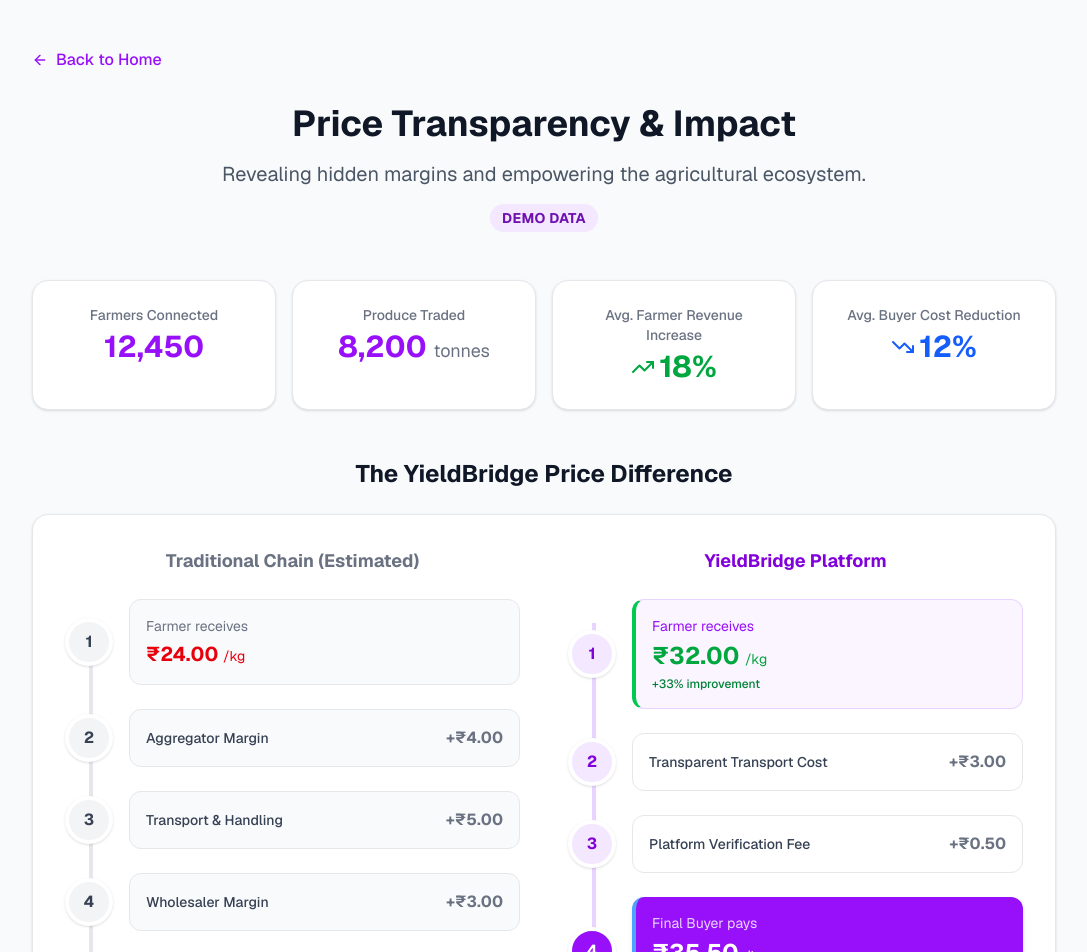
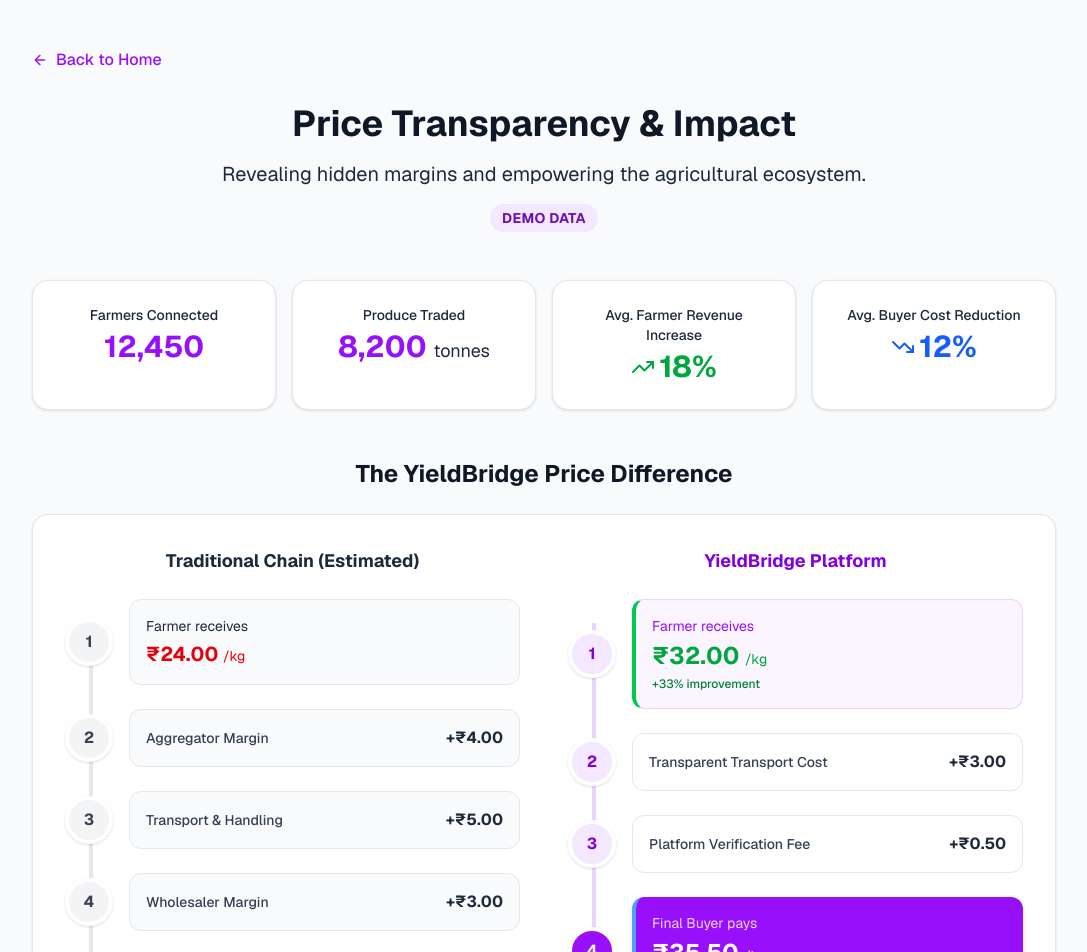
Before and after one commit to vibinshriyas2008-blip/yieldbridge-hackathon, a Next.js app: page /impact in a window 1280 px wide. Shown: the top 952 px of the page, without its empty margins (96-1183 px from the left). Built offline with nearby package versions, Linux system fonts and the light colour scheme.

Commit message:
Darken all gray text classes across the application

```diff
--- a/src/app/buyer/page.tsx
+++ b/src/app/buyer/page.tsx
@@ -10,11 +10,11 @@
       <div className="flex flex-col md:flex-row justify-between items-start md:items-center mb-8 gap-4">
         <div>
           <h1 className="text-3xl font-bold text-gray-900">Procurement Marketplace</h1>
-          <p className="text-gray-600 mt-1">Browse verified produce and submit quotations directly to farmers.</p>
+          <p className="text-gray-800 mt-1">Browse verified produce and submit quotations directly to farmers.</p>
         </div>
         <div className="flex gap-2 w-full md:w-auto">
           <div className="relative flex-1 md:w-64">
-            <Search className="w-5 h-5 absolute left-3 top-1/2 transform -translate-y-1/2 text-gray-400" />
+            <Search className="w-5 h-5 absolute left-3 top-1/2 transform -translate-y-1/2 text-gray-700" />
             <input
               type="text"
               placeholder="Search crops, locations..."
@@ -47,22 +47,22 @@
                 <div className="flex justify-between items-start mb-3">
                   <div>
                     <h3 className="text-xl font-bold text-gray-900 mb-1">{listing.crop}</h3>
-                    <p className="text-sm text-gray-600 font-medium">{listing.quantity} tonnes Available</p>
+                    <p className="text-sm text-gray-800 font-medium">{listing.quantity} tonnes Available</p>
                   </div>
                   <div className="text-right">
-                    <p className="text-xs text-gray-500">Expected Price</p>
-                    <p className="text-lg font-bold text-gray-900">₹{listing.expectedPrice}<span className="text-sm font-normal text-gray-500">/kg</span></p>
+                    <p className="text-xs text-gray-800">Expected Price</p>
+                    <p className="text-lg font-bold text-gray-900">₹{listing.expectedPrice}<span className="text-sm font-normal text-gray-800">/kg</span></p>
                   </div>
                 </div>
 
                 <div className="space-y-2 mb-6">
-                  <div className="flex items-center gap-2 text-sm text-gray-600">
-                    <User className="w-4 h-4 text-gray-400" />
+                  <div className="flex items-center gap-2 text-sm text-gray-800">
+                    <User className="w-4 h-4 text-gray-700" />
                     <span>{farmer?.name}</span>
                     {farmer?.verified && <span title="Platform Verified"><ShieldCheck className="w-4 h-4 text-blue-500" /></span>}
                   </div>
-                  <div className="flex items-center gap-2 text-sm text-gray-600">
-                    <MapPin className="w-4 h-4 text-gray-400" />
+                  <div className="flex items-center gap-2 text-sm text-gray-800">
+                    <MapPin className="w-4 h-4 text-gray-700" />
                     <span>{listing.location}</span>
                   </div>
                 </div>
--- a/src/app/farmer/add/page.tsx
+++ b/src/app/farmer/add/page.tsx
@@ -57,7 +57,7 @@
             <div>
               <label className="block text-sm font-medium text-gray-700 mb-2">Expected Price (₹ per kg)</label>
               <div className="relative">
-                <span className="absolute left-3 top-1/2 transform -translate-y-1/2 text-gray-500">₹</span>
+                <span className="absolute left-3 top-1/2 transform -translate-y-1/2 text-gray-800">₹</span>
                 <input required type="number" min="1" placeholder="e.g. 35" className="w-full pl-8 border border-gray-300 rounded-lg p-3 focus:ring-2 focus:ring-green-500 focus:border-green-500 outline-none" />
               </div>
             </div>
@@ -87,9 +87,9 @@
           <div>
             <label className="block text-sm font-medium text-gray-700 mb-2">Upload Photos</label>
             <div className="border-2 border-dashed border-gray-300 rounded-xl p-8 text-center hover:bg-gray-50 cursor-pointer transition-colors">
-              <UploadCloud className="w-12 h-12 text-gray-400 mx-auto mb-3" />
-              <p className="text-gray-600 font-medium">Click to upload photos of your crop</p>
-              <p className="text-gray-400 text-sm mt-1">PNG, JPG up to 10MB</p>
+              <UploadCloud className="w-12 h-12 text-gray-700 mx-auto mb-3" />
+              <p className="text-gray-800 font-medium">Click to upload photos of your crop</p>
+              <p className="text-gray-700 text-sm mt-1">PNG, JPG up to 10MB</p>
             </div>
           </div>
 
--- a/src/app/impact/page.tsx
+++ b/src/app/impact/page.tsx
@@ -11,7 +11,7 @@
 
         <div className="text-center mb-12">
           <h1 className="text-4xl font-bold text-gray-900 mb-4">Price Transparency & Impact</h1>
-          <p className="text-xl text-gray-600">Revealing hidden margins and empowering the agricultural ecosystem.</p>
+          <p className="text-xl text-gray-800">Revealing hidden margins and empowering the agricultural ecosystem.</p>
           <div className="mt-4 inline-block bg-purple-100 text-purple-800 px-3 py-1 rounded-full text-sm font-bold tracking-wide uppercase">
             Demo Data
           </div>
@@ -19,21 +19,21 @@
 
         <div className="grid md:grid-cols-4 gap-4 mb-12">
           <div className="bg-white p-6 rounded-2xl shadow-sm border border-gray-200 text-center">
-            <p className="text-sm text-gray-500 font-medium mb-1">Farmers Connected</p>
+            <p className="text-sm text-gray-800 font-medium mb-1">Farmers Connected</p>
             <p className="text-3xl font-bold text-purple-600">12,450</p>
           </div>
           <div className="bg-white p-6 rounded-2xl shadow-sm border border-gray-200 text-center">
-            <p className="text-sm text-gray-500 font-medium mb-1">Produce Traded</p>
-            <p className="text-3xl font-bold text-purple-600">8,200 <span className="text-lg font-normal text-gray-500">tonnes</span></p>
+            <p className="text-sm text-gray-800 font-medium mb-1">Produce Traded</p>
+            <p className="text-3xl font-bold text-purple-600">8,200 <span className="text-lg font-normal text-gray-800">tonnes</span></p>
           </div>
           <div className="bg-white p-6 rounded-2xl shadow-sm border border-gray-200 text-center">
-            <p className="text-sm text-gray-500 font-medium mb-1">Avg. Farmer Revenue Increase</p>
+            <p className="text-sm text-gray-800 font-medium mb-1">Avg. Farmer Revenue Increase</p>
             <p className="text-3xl font-bold text-green-600 flex justify-center items-center gap-1">
               <TrendingUp className="w-6 h-6" /> 18%
             </p>
           </div>
           <div className="bg-white p-6 rounded-2xl shadow-sm border border-gray-200 text-center">
-            <p className="text-sm text-gray-500 font-medium mb-1">Avg. Buyer Cost Reduction</p>
+            <p className="text-sm text-gray-800 font-medium mb-1">Avg. Buyer Cost Reduction</p>
             <p className="text-3xl font-bold text-blue-600 flex justify-center items-center gap-1">
               <TrendingDown className="w-6 h-6" /> 12%
             </p>
@@ -47,7 +47,7 @@
 
             {/* Traditional Chain */}
             <div>
-              <h3 className="text-lg font-bold text-gray-500 mb-6 flex items-center justify-center gap-2">
+              <h3 className="text-lg font-bold text-gray-800 mb-6 flex items-center justify-center gap-2">
                 Traditional Chain (Estimated)
               </h3>
 
@@ -58,7 +58,7 @@
                   <div className="flex items-center gap-4">
                     <div className="w-12 h-12 rounded-full bg-gray-100 border-4 border-white flex items-center justify-center z-10 font-bold text-gray-700 shadow-sm">1</div>
                     <div className="flex-1 bg-gray-50 p-4 rounded-xl border border-gray-200">
-                      <p className="text-sm text-gray-500 mb-1">Farmer receives</p>
+                      <p className="text-sm text-gray-800 mb-1">Farmer receives</p>
                       <p className="text-xl font-bold text-red-600">₹24.00 <span className="text-sm font-normal">/kg</span></p>
                     </div>
                   </div>
@@ -67,7 +67,7 @@
                     <div className="w-12 h-12 rounded-full bg-gray-100 border-4 border-white flex items-center justify-center z-10 font-bold text-gray-700 shadow-sm">2</div>
                     <div className="flex-1 bg-gray-50 p-4 rounded-xl border border-gray-200 flex justify-between items-center">
                       <p className="text-sm font-medium text-gray-700">Aggregator Margin</p>
-                      <p className="font-bold text-gray-500">+₹4.00</p>
+                      <p className="font-bold text-gray-800">+₹4.00</p>
                     </div>
                   </div>
 
@@ -75,7 +75,7 @@
                     <div className="w-12 h-12 rounded-full bg-gray-100 border-4 border-white flex items-center justify-center z-10 font-bold text-gray-700 shadow-sm">3</div>
                     <div className="flex-1 bg-gray-50 p-4 rounded-xl border border-gray-200 flex justify-between items-center">
                       <p className="text-sm font-medium text-gray-700">Transport & Handling</p>
-                      <p className="font-bold text-gray-500">+₹5.00</p>
+                      <p className="font-bold text-gray-800">+₹5.00</p>
                     </div>
                   </div>
 
@@ -83,7 +83,7 @@
                     <div className="w-12 h-12 rounded-full bg-gray-100 border-4 border-white flex items-center justify-center z-10 font-bold text-gray-700 shadow-sm">4</div>
                     <div className="flex-1 bg-gray-50 p-4 rounded-xl border border-gray-200 flex justify-between items-center">
                       <p className="text-sm font-medium text-gray-700">Wholesaler Margin</p>
-                      <p className="font-bold text-gray-500">+₹3.00</p>
+                      <p className="font-bold text-gray-800">+₹3.00</p>
                     </div>
                   </div>
 
@@ -121,7 +121,7 @@
                     <div className="w-12 h-12 rounded-full bg-purple-100 border-4 border-white flex items-center justify-center z-10 font-bold text-purple-700 shadow-sm">2</div>
                     <div className="flex-1 bg-white p-4 rounded-xl border border-gray-200 flex justify-between items-center">
                       <p className="text-sm font-medium text-gray-700">Transparent Transport Cost</p>
-                      <p className="font-bold text-gray-500">+₹3.00</p>
+                      <p className="font-bold text-gray-800">+₹3.00</p>
                     </div>
                   </div>
 
@@ -129,7 +129,7 @@
                     <div className="w-12 h-12 rounded-full bg-purple-100 border-4 border-white flex items-center justify-center z-10 font-bold text-purple-700 shadow-sm">3</div>
                     <div className="flex-1 bg-white p-4 rounded-xl border border-gray-200 flex justify-between items-center">
                       <p className="text-sm font-medium text-gray-700">Platform Verification Fee</p>
-                      <p className="font-bold text-gray-500">+₹0.50</p>
+                      <p className="font-bold text-gray-800">+₹0.50</p>
                     </div>
                   </div>
 
--- a/src/app/page.tsx
+++ b/src/app/page.tsx
@@ -10,7 +10,7 @@
             <Leaf className="w-12 h-12 text-green-600" />
             <h1 className="text-5xl font-bold text-gray-900">YieldBridge</h1>
           </div>
-          <p className="text-xl text-gray-600">
+          <p className="text-xl text-gray-800">
             Direct Farmer-to-Market Platform with Competitive Bidding & Price Transparency.
           </p>
         </div>
```
Also changed, not shown: src/app/assisted/page.tsx (+13 -13 lines), src/app/farmer/page.tsx (+8 -8 lines).
